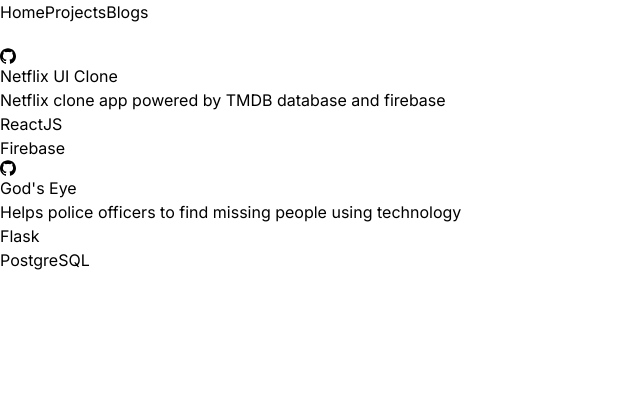
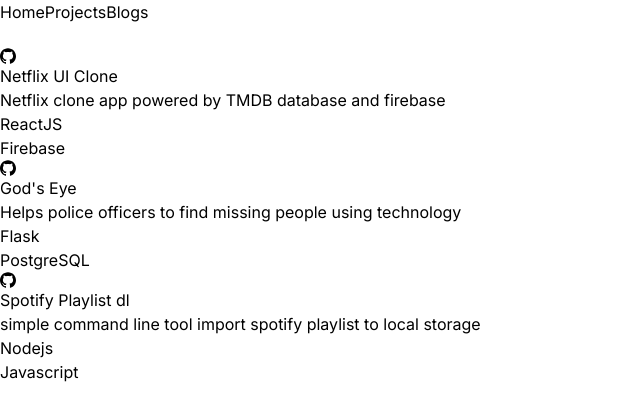
Before and after one commit to neerajram30/porfolio-website, a Next.js app: page /projects in a window 1280 px wide. Shown: the top 420 px of the page, without its empty margins (0-640 px from the left). Built offline with nearby package versions, Linux system fonts and the light colour scheme.

Commit message:
added new project

```diff
--- a/Components/Profile/Profile.js
+++ b/Components/Profile/Profile.js
@@ -39,9 +39,9 @@
               opacity: 1,
             }}
           >
-            I am a <span className='dark:text-twitter font-black text-hcolor'>Full Stack</span> web developer,
-            <span className='dark:text-twitter font-black text-hcolor'> Machine Learning </span> enthusiast, and most importantly <span className='dark:text-twitter font-black text-hcolor'>Opensource</span> lover.
-            I'm currently learning <span className='dark:text-twitter font-black text-hcolor'>C++</span> and working on solving some problems using it
+            <span className='dark:text-twitter font-black text-hcolor'>Full Stack</span> web developer, specialized in
+            <span className='dark:text-twitter font-black text-hcolor'> MERN Stack </span>. I like to use and contribute to <span className='dark:text-twitter font-black text-hcolor'> Opensource </span> softwares.
+            I'm currently searching for a good problem to be solved by <span className='dark:text-twitter font-black text-hcolor'> Technology</span>.
 
 
           </motion.p>
@@ -65,8 +65,8 @@
             }}
           >
             I had explored web development technologies and libraries/frameworks like <span className='dark:text-twitter font-black text-hcolor'>React Js</span>,
-            <span className='dark:text-twitter font-black text-hcolor'> Next Js</span>, <span className='dark:text-twitter font-black text-hcolor'>Express</span>. I am curretly learning to develop full fledged api using
-            <span className='dark:text-twitter font-black text-hcolor'> Python Flask </span>framework
+            <span className='dark:text-twitter font-black text-hcolor'> Next Js</span>, <span className='dark:text-twitter font-black text-hcolor'>Express</span>. I recently worked for a Nigeria based organization as
+            <span className='dark:text-twitter font-black text-hcolor'> Frontend Intern</span>.
           </motion.p>
 
 
@@ -86,10 +86,10 @@
               opacity: 1,
             }}
           >
-            I'm pursuing a<span className='dark:text-twitter font-black text-hcolor'> Btech </span>computer science degree from
+            I pursuied <span className='dark:text-twitter font-black text-hcolor'> Btech </span>computer science degree from
             <span className='dark:text-twitter font-black text-hcolor'> College Of Engineering Cherthala </span>and
-            expected to pass out in<span className='dark:text-twitter font-black text-hcolor'> July 2022</span>. I had participated in Technical and Non technical
-            events at collge and made a good networks in the college campus
+             passed out in<span className='dark:text-twitter font-black text-hcolor'> July 2022</span>. I had participated in Technical and Non technical
+            events at college and made a good networks in the college campus.
 
           </motion.p>
           <motion.p className='dark:text-darkdesc md:text-lg pt-8'
@@ -107,7 +107,7 @@
               opacity: 1,
             }}
           >
-            I regularly pushes code to<span className='dark:text-twitter font-black text-hcolor'><a href='https://github.com/neerajram30' target='_blank'> github </a></span> and write blog post on
+            I regularly pushes code to<span className='dark:text-twitter font-black text-hcolor'><a href='https://github.com/neerajram30' target='_blank'> github </a></span> and occasionally write blog post on
             <span className='dark:text-twitter font-black text-hcolor'><a href='https://dev.to/neerajram30' target='_blank'> dev.to </a></span>
           </motion.p>
         </div>
@@ -128,7 +128,7 @@
             opacity: 1,
           }}
         >
-          <a target='_blank' type='submit' href='https://drive.google.com/file/d/1zj32yY-f2LRf5ZoSwexWQ7JtXD6mkUnm/view?usp=sharing'>
+          <a target='_blank' type='submit' href='https://docs.google.com/document/d/1yx3aN8A6M-x4-zhUWtQqO-2D34otXFMWeiAs2qbwAKU/edit?usp=sharing'>
             <button className='bg-btn h-10 w-28 rounded-sm text-white hover:bg-btn-hover hover:border-white font-overpass font-semibold text-sm'>
               Get resume
             </button>
--- a/Components/Projects/Projects.js
+++ b/Components/Projects/Projects.js
@@ -100,6 +100,52 @@
                 </div>
               </a>
             </motion.div>
+
+            <motion.div
+              transition={{
+                duration: 0.3,
+                delay: 0.1,
+                type: "tween",
+              }}
+              initial={{
+                y: "30px",
+                opacity: 0,
+              }}
+              animate={{
+                y: 0,
+                opacity: 1,
+              }}>
+
+              <a href='https://github.com/neerajram30/spotify-playlist-dl' target='_blank'
+                className=''>
+                <div className='md:w-72 w-60 h-80 rounded-lg mt-5 dark:shadow-[#00acee3d]  shadow-project dark:bg-transparent shadow-[#eeeeee3d] bg-blogbg'>
+                  <div className='flex justify-between'>
+                    <div className='w-10 h-10 ml-5 mt-5'>
+                      <a className='text-white text-2xl' href='https://github.com/neerajram30/spotify-playlist-dl'>
+                        <Github />
+                      </a>
+                    </div>
+                    {/* <div className='w-10 h-10 mr-5 mt-5'>
+                <a className='text-white text-2xl'>
+                  <Links/>
+                </a>
+              </div> */}
+
+                  </div>
+                  <div className='ml-5 w-11/12 mr-5'>
+                    <p className='text-xl font-bold mt-10 text-white hover:cursor-pointer hover:text-bloghover font-overpass dark:text-twitter'>Spotify Playlist dl</p>
+                    <p className='mt-5 text-white'>simple command line tool import spotify playlist to local storage</p>
+                  </div>
+                  <div className='flex md:space-x-2 space-x-2 md:mt-12 ml-5 mt-5 text-sm md:mr-2 items-start justify-start text-white' >
+                    <p className='dark:bg-twitter rounded-sm pl-2 pr-2 p-0.5 bg-hcolor text-white font-overpass font-semibold'>Nodejs</p>
+                    <p className='dark:bg-twitter rounded-sm pl-2 pr-2 p-0.5 bg-hcolor text-white font-overpass font-semibold'>Javascript</p>
+
+                  </div>
+                </div>
+              </a>
+            </motion.div>
+
+
           </div>
         </div>
       </div>
```
